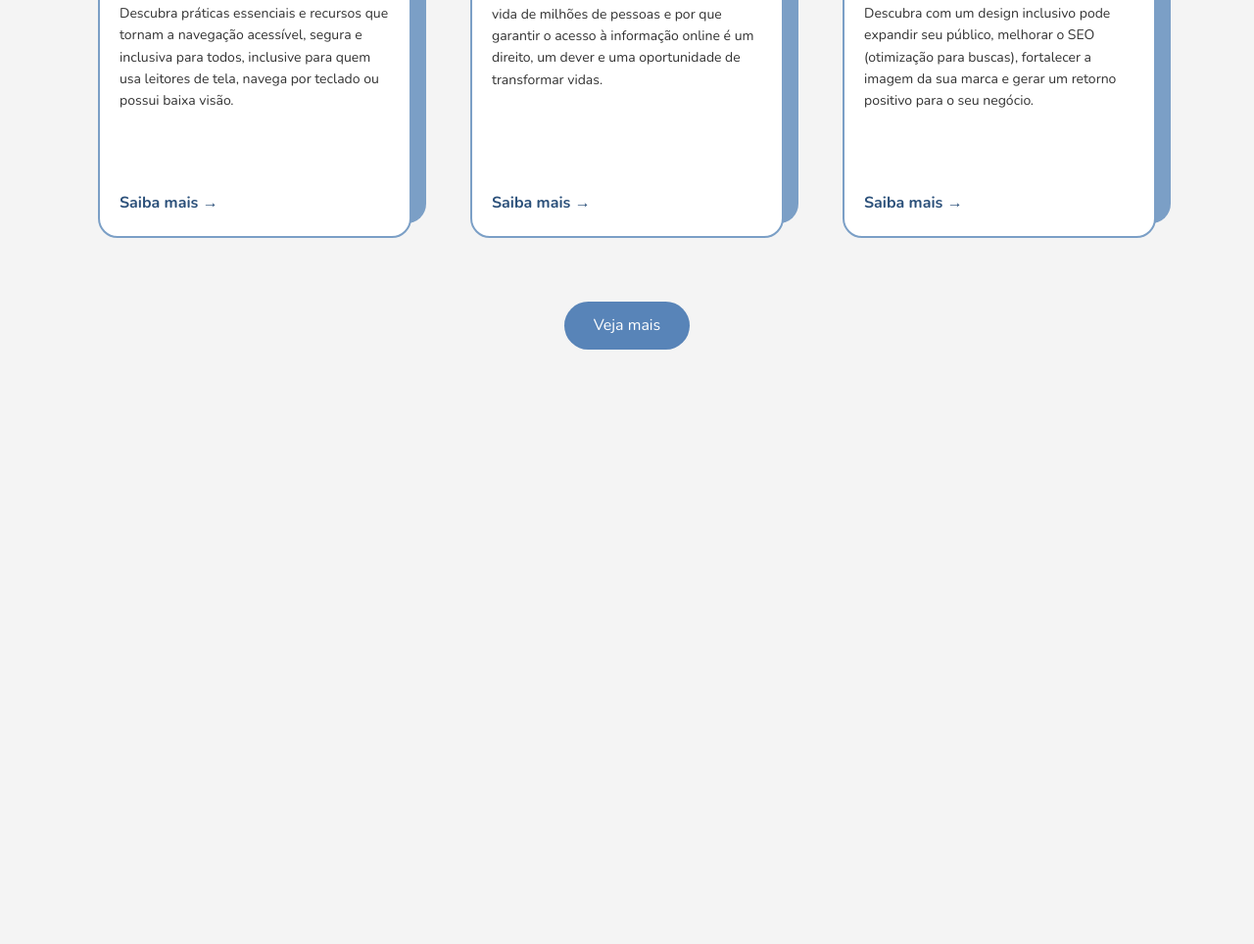
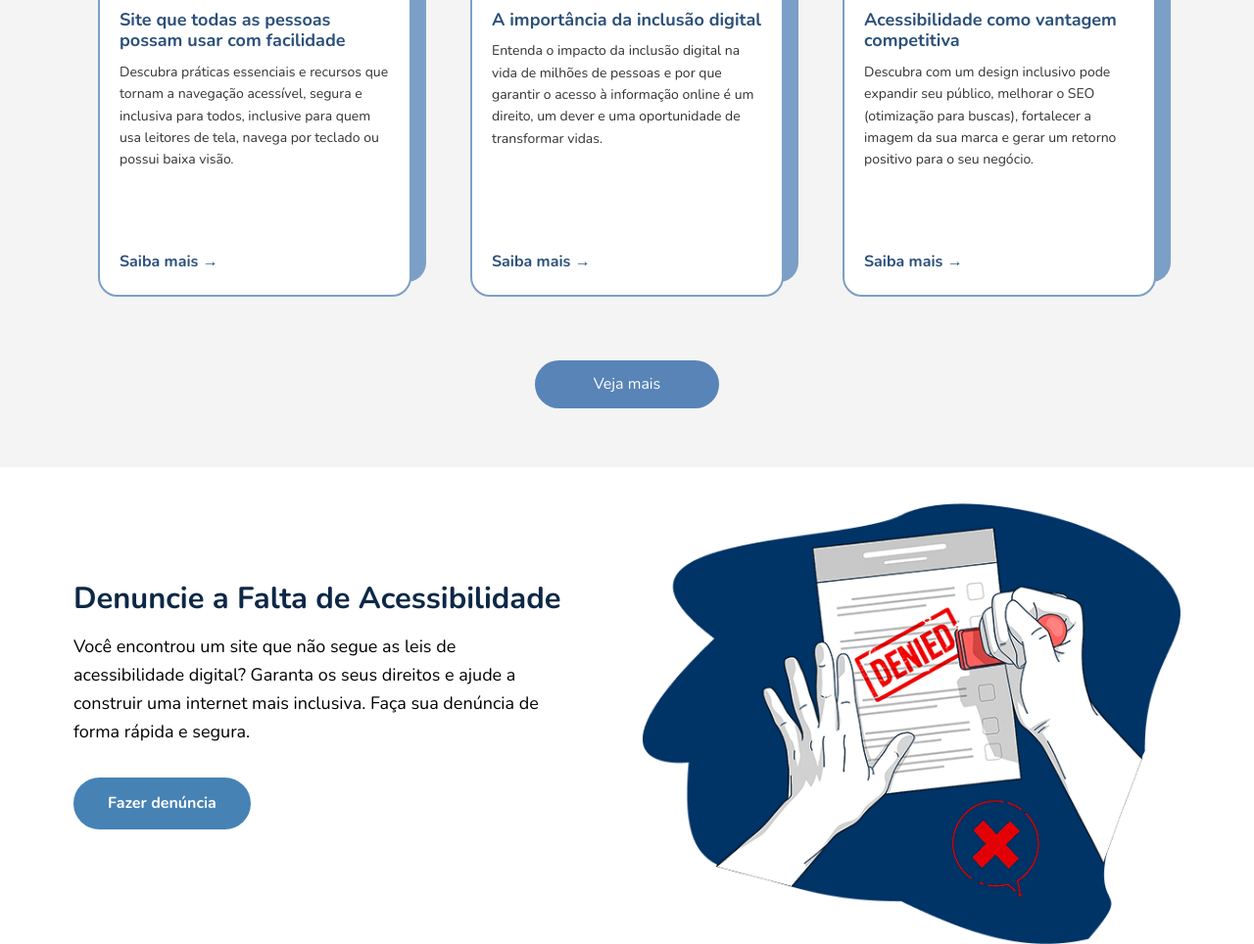
Before and after one commit to Wedrock/Acesso-para-tidos-final-, a plain HTML site: page index.html in a window 1280 px wide. Shown: the part 849-1813 px from the top of the page at 98% size. Before the commit the page ends 1206 px from the top, so only its background shows below. Drawn offline with nearby package versions, Linux system fonts and the light colour scheme.

Commit message:
atualização 1

```diff
--- a/index.css
+++ b/index.css
@@ -8,9 +8,10 @@ body {
     font-family: 'Nunito', sans-serif;
     color: #333;
     line-height: 1.6;
-    background-color: #f4f4f4;
+    background-color: #ffffff;
 }
 
+/* --- ESTILOS DO Navbar --- */
 .header {
     background-color: #003366;
 }
@@ -49,6 +50,7 @@ body {
     color: #5da2d3;
 }
 
+/* --- ESTILOS DO CONTAINER PRINCIPAL --- */
 
 .main-container {
     border-top: 10px solid #003366;
@@ -161,7 +163,7 @@ body {
     height: 66px;
     background-color: #2A5784;
     border-radius: 0 50px 50px 0;
-    color: #ffffff;
+    color: #f4f4f4;
     font-size: 24px;
     font-weight: 700;
     font-family: 'Nunito', sans-serif;
@@ -172,6 +174,8 @@ body {
 
 .artigos {
     text-align: center;
+    background-color: #f4f4f4;
+    padding: 60px 0;
 }
 
 
@@ -252,8 +256,8 @@ body {
     background-color: #5884b8;
     color: white;
     border: none;
-    border-radius: 50px;
-    padding: 12px 30px;
+    border-radius: 51px;
+    padding: 12px 60px;
     font-size: 16px;
     cursor: pointer;
     margin-top: 15px;
@@ -263,3 +267,64 @@ body {
 .btn-veja-mais:hover {
     background-color: #4a72a0;
 }
+
+/* --- ESTILOS DA DENÚNCIA --- */
+
+.denuncia-container {
+    display: flex;
+    align-items: center;
+    justify-content: center;
+    gap: 5rem;
+    max-width: 1200px;
+    margin: 0 auto;
+    flex-wrap: wrap;
+}
+
+.denuncia-conteudo {
+    flex: 1;
+    max-width: 500px;
+    min-width: 300px;
+}
+
+.denuncia-conteudo h2 {
+    font-size: 1.93rem;
+    color: #0d2847;
+    margin-top: 0;
+    margin-bottom: 1rem;
+    font-weight: 600;
+}
+
+.denuncia-conteudo p {
+    font-size: 1.125rem;
+    color: #000000;
+    line-height: 1.6;
+    margin-bottom: 2rem;
+}
+
+.denuncia-botao {
+    display: inline-block;
+    background-color: #4682B4;
+    color: #ffffff;
+    text-decoration: none;
+    padding: 14px 35px;
+    border-radius: 50px;
+    font-size: 1rem;
+    font-weight: 600;
+    transition: background-color 0.3s ease, transform 0.2s ease;
+}
+
+.denuncia-botao:hover {
+    background-color: #3a6d9a;
+}
+
+.denuncia-imagem {
+    flex: 1;
+    max-width: 550px;
+    min-width: 300px;
+}
+
+.denuncia-imagem img {
+    width: 100%;
+    height: auto;
+    display: block;
+}
--- a/index.html
+++ b/index.html
@@ -107,3 +107,19 @@
         </div>
         <button class="btn-veja-mais">Veja mais</button>
     </section>
+
+    <section class="denuncia-container">
+
+        <div class="denuncia-conteudo">
+            <h2>Denuncie a Falta de Acessibilidade</h2>
+            <p>
+                Você encontrou um site que não segue as leis de acessibilidade digital? Garanta os seus direitos e ajude a construir uma internet mais inclusiva. Faça sua denúncia de forma rápida e segura.
+            </p>
+            <a href="#" class="denuncia-botao">Fazer denúncia</a>
+        </div>
+
+        <div class="denuncia-imagem">
+            <img src="image/denuncia.png" alt="Ilustração de mãos segurando um formulário que está sendo carimbado como 'Negado' (Denied).">
+        </div>
+
+    </section>
```
Also changed, not shown: image/denuncia.png (added).
